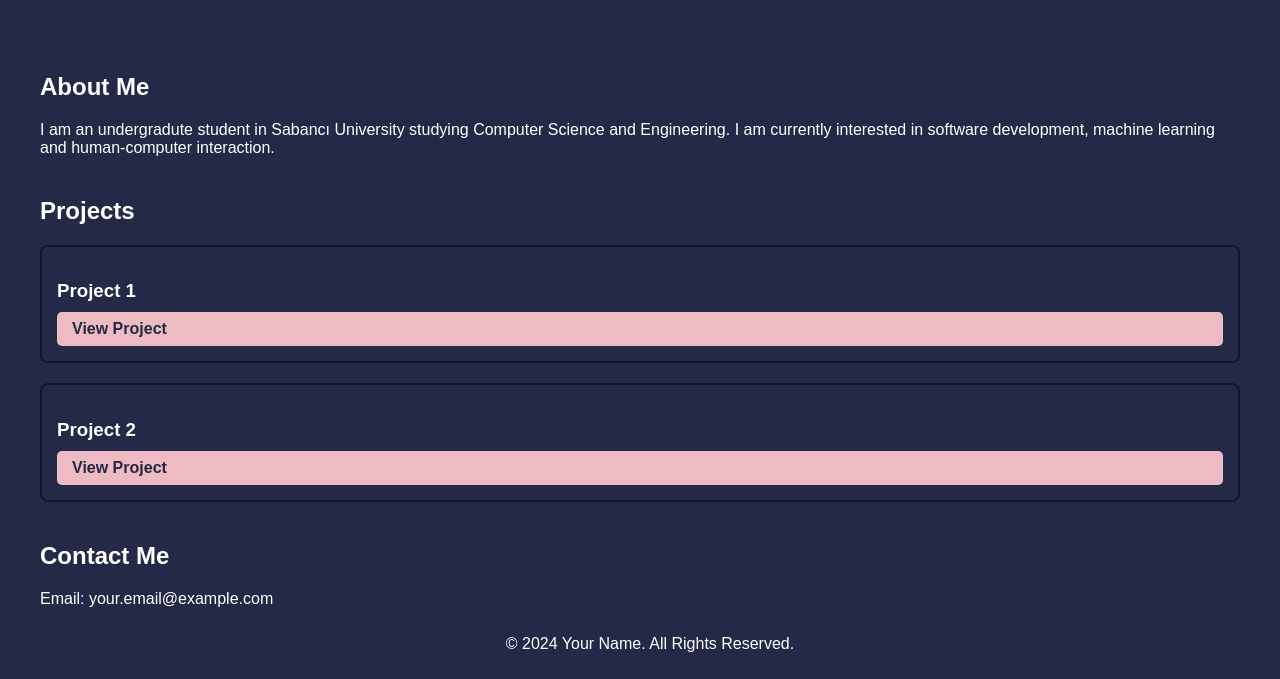
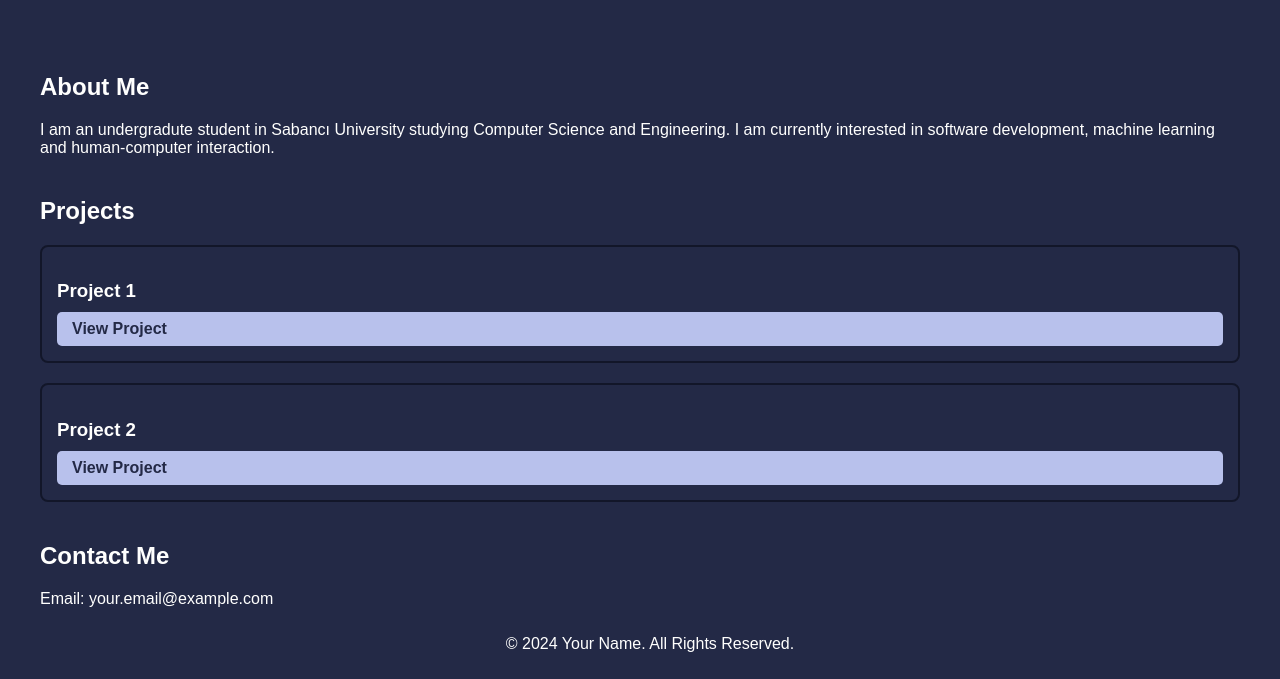
Before and after one commit to idilkara/portfolio, a plain HTML site: page index.html in a window 1280 px wide. Shown: the part 121-800 px from the top of the page. Drawn offline with Linux system fonts and the light colour scheme.

Commit message:
Update styles.css

```diff
--- a/styles.css
+++ b/styles.css
@@ -52,7 +52,7 @@ h2 {
     display: block;
     margin-top: 10px;
     color: #232946; /* Button text color */
-    background-color: #eebbc3; /* Button background color */
+    background-color: #b8c1ec; /* Button background color */
     text-decoration: none;
     font-weight: bold;
     padding: 8px 15px;
@@ -62,7 +62,7 @@ h2 {
 
 .project a:hover {
     color: #232946; /* Button text color on hover */
-    background-color: #b8c1ec; /* Button background color on hover */
+    background-color: #eebbc3; /* Button background color on hover */
 }
 
 footer {
```
